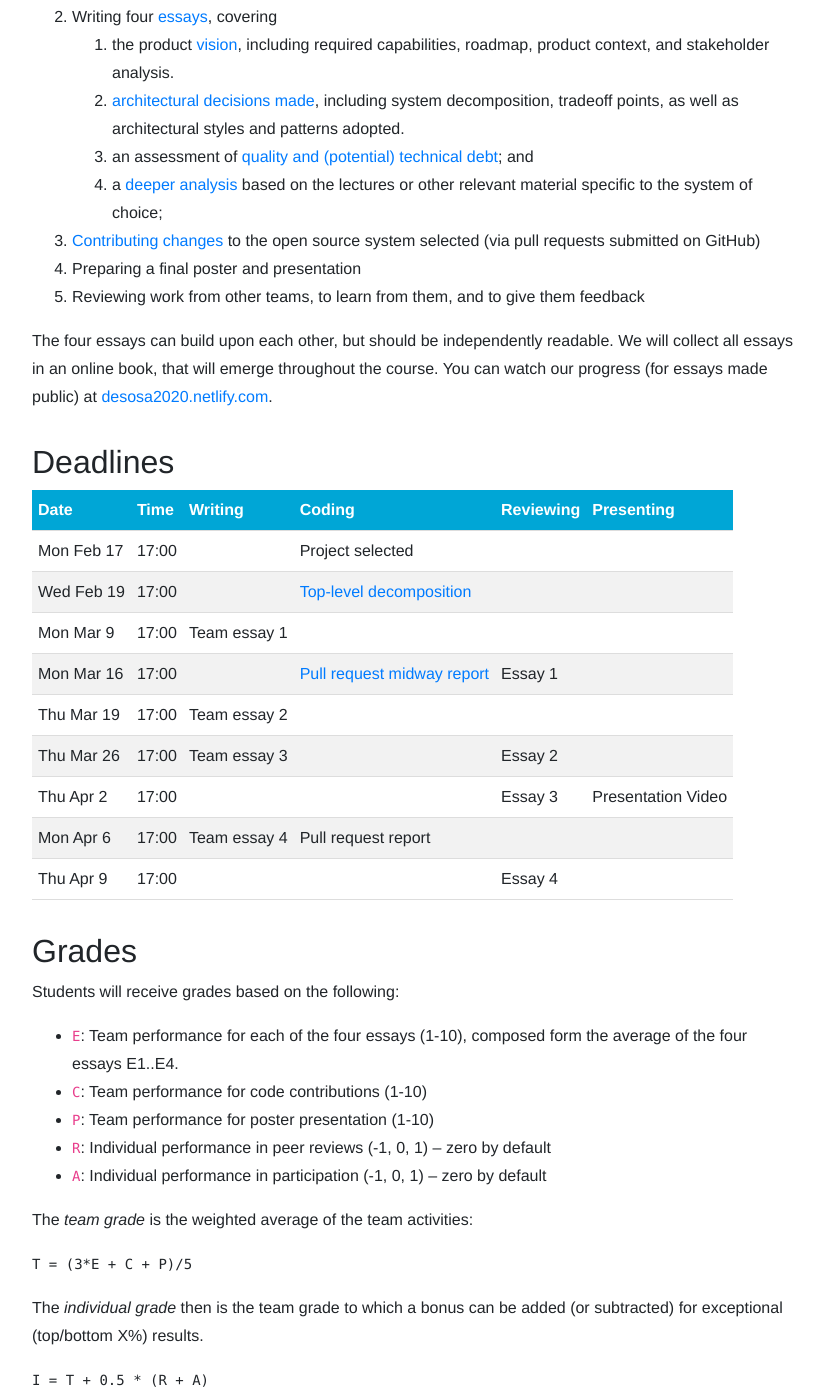
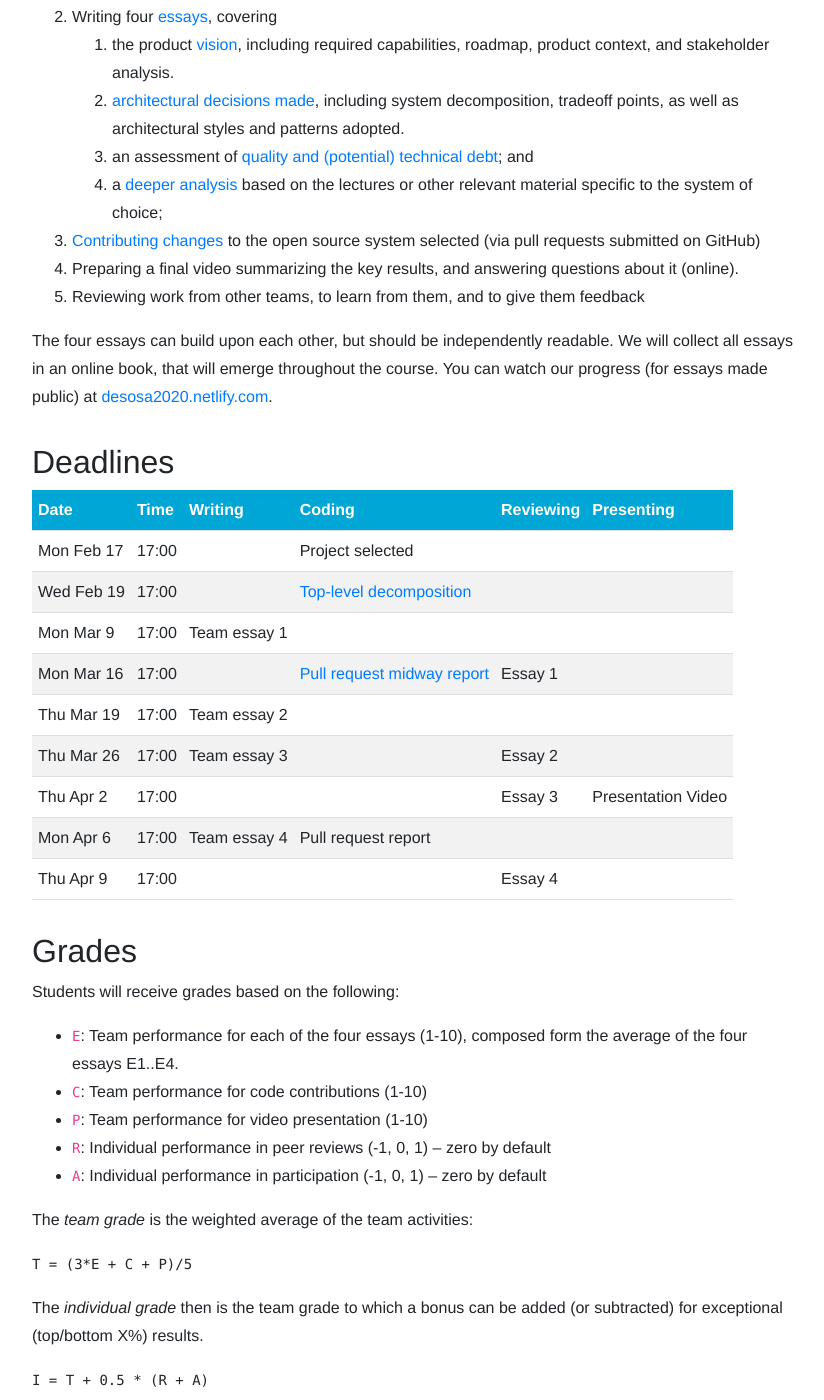
Before and after one commit to SERG-Delft/delftswa, a Jekyll site: the page built from 2020/index.md, in a window 1280 px wide and 1400 px high, scrolled down 1853 px. Shown: the whole window, without its empty margins (224-1048 px from the left). Built offline with Jekyll 4.4.1, drawn with Linux system fonts in a browser that asks for light colours; some of the changed text lies outside the part shown.

Commit message:
Poster -> Video

```diff
--- a/2020/index.md
+++ b/2020/index.md
@@ -37,7 +37,7 @@ Wed Mar 11 | 15:45 | Lecture 9 | Ferd Scheepers, [ING]    | ~~Architecting for t
 Fri Mar 13 | 15:45 | Lecture 10 | [Steffan Norberhuis][norberhuis]      | Architecting for Operations ([slides](slides/architecting-for-operations.pdf), [twitch](https://www.twitch.tv/videos/566492713))
 Fri Mar 20 | 15:45 | Lecture 11 | [Daniel Gebler], [Picnic] | ~~Microservices at Picnic~~ (canceled)
            |       |            | Arie van Deursen          | Ask me anything ([mattermost])
-Fri Apr 3  | full day |  | All student teams | Video presentations
+Fri Apr 3  | full day |  | All student teams | Video presentations and online discussions.
 
 [mattermost]: https://mattermost.ewi.tudelft.nl/sa-2019-2020/channels/questions
 
@@ -73,7 +73,7 @@ Team work includes:
     3. an assessment of [quality and (potential) technical debt](assignment.html#quality); and
     4. a [deeper analysis](assignment.html#deepening) based on the lectures or other relevant material specific to the system of choice;
 3. [Contributing changes](assignment.html#contributions) to the open source system selected (via pull requests submitted on GitHub)
-4. Preparing a final poster and presentation
+4. Preparing a final video summarizing the key results, and answering questions about it (online).
 5. Reviewing work from other teams, to learn from them, and to give them feedback
 
 The four essays can build upon each other, but should be independently readable.
@@ -103,7 +103,7 @@ Students will receive grades based on the following:
 
 - `E`: Team performance for each of the four essays (1-10), composed form the average of the four essays E1..E4.
 - `C`: Team performance for code contributions (1-10)
-- `P`: Team performance for poster presentation (1-10)
+- `P`: Team performance for video presentation (1-10)
 - `R`: Individual performance in peer reviews (-1, 0, 1) -- zero by default
 - `A`: Individual performance in participation (-1, 0, 1) -- zero by default
 
```
